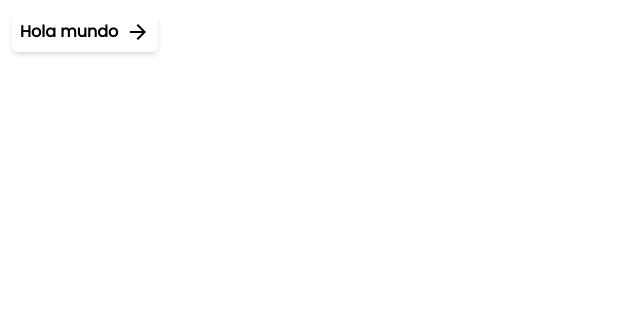
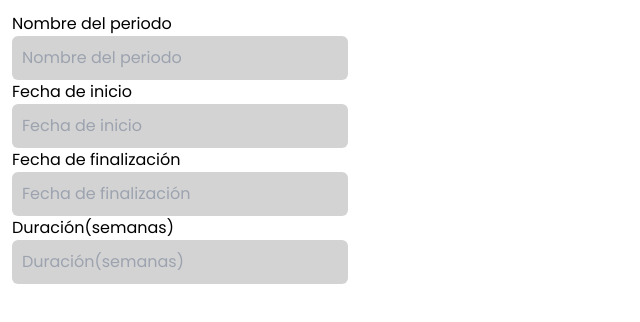
Before and after one commit to gabrielmj23/attend, a React (Vite) app: page / in a window 1280 px wide. Shown: the top 322 px of the page, without its empty margins (0-640 px from the left). Built offline with nearby package versions, Linux system fonts and the light colour scheme.

Commit message:
Inputs en App.jsx
Mostrar inputs para testear

```diff
--- a/src/App.jsx
+++ b/src/App.jsx
@@ -1,15 +1,23 @@
-import Boton from "./components/Boton";
-import ArrowForwardIcon from "@mui/icons-material/ArrowForward";
+import Etiqueta from "./components/Etiqueta";
 
 function App() {
   return (
     <div className="p-3">
-      <Boton
-        texto="Hola mundo"
-        icono={<ArrowForwardIcon />}
-        color="amarillo"
-        sombra={true}
-        onClick={() => "Hola mundo"}
+      <Etiqueta
+        texto="Nombre del periodo"
+        texto2="Nombre del periodo"
+      />
+      <Etiqueta
+        texto="Fecha de inicio"
+        texto2="Fecha de inicio"
+      />
+      <Etiqueta
+        texto="Fecha de finalización"
+        texto2="Fecha de finalización"
+      />
+      <Etiqueta
+        texto="Duración(semanas)"
+        texto2="Duración(semanas)"
       />
     </div>
   );
```
